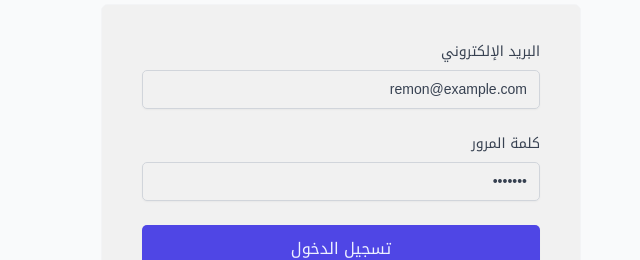
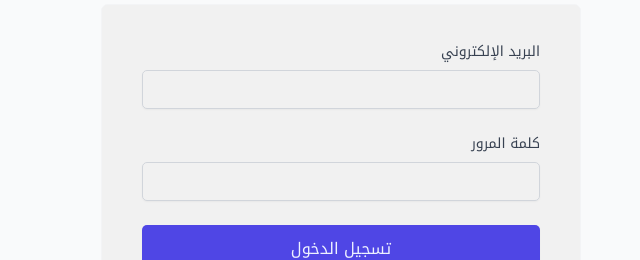
Before and after one commit to remon25/Arabs-Lap, a React (Vite) app: page /login in a window 1280 px wide. Shown: the part 335-595 px from the top of the page, without its empty margins (340-980 px from the left). Built offline with nearby package versions, Linux system fonts and the light colour scheme; a web font is replaced by a local one.

Commit message:
emptyinput

```diff
--- a/src/features/authentication/LoginForm.jsx
+++ b/src/features/authentication/LoginForm.jsx
@@ -7,8 +7,8 @@ import FormRowVertical from "../../ui/FormRowVertical";
 import SpinnerMini from "../../ui/SpinnerMini";
 
 function LoginForm() {
-  const [email, setEmail] = useState("remon@example.com");
-  const [password, setPassword] = useState("3605412");
+  const [email, setEmail] = useState("");
+  const [password, setPassword] = useState("");
   const { login, isLogging } = useLogin();
 
   function handleSubmit(e) {
```
